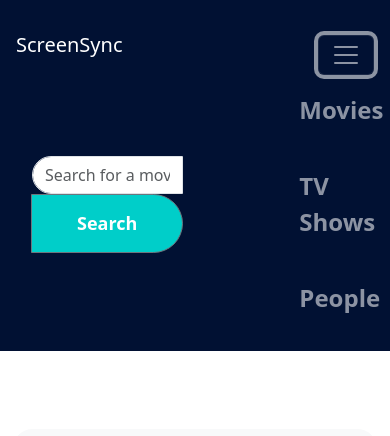
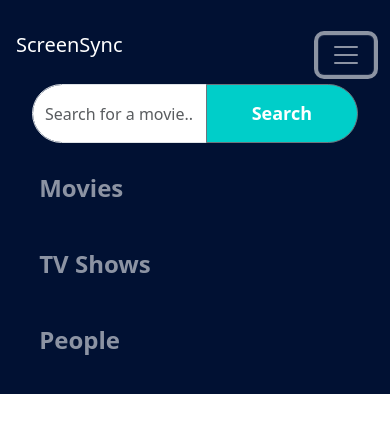
Before and after one commit to derinventingroom/ScreenSync, a React (Create React App) app: page /shows in a window 390 px wide. Both pictures are taken after a click on the button "Toggle navigation". Shown: the top 436 px of the page. Built offline with nearby package versions, Linux system fonts and the light colour scheme; no server answers.

Commit message:
Made the content within the mobile navbar mobile/stacked

```diff
--- a/src/components/Navbar.js
+++ b/src/components/Navbar.js
@@ -5,7 +5,7 @@ import "./css/Navbar.css";
 
 const Navbar = () => {
   return (
-    <nav className="navbar navbar-expand-lg navbar-dark bg-dark px-3">
+    <nav className="navbar navbar-expand-xl navbar-dark bg-dark px-3">
       {/* Logo */}
       <Link className="navbar-brand" to="/">
         ScreenSync
@@ -26,7 +26,7 @@ const Navbar = () => {
 
       {/* Navbar Content */}
       <div className="collapse navbar-collapse" id="navbarNav">
-        <div className="d-flex w-100 align-items-center">
+        <div className="d-flex w-100 align-items-center for-mobile">
           {/* Center SearchBar with flex-grow */}
           <div className="search-bar flex-grow-1 mx-3">
             <SearchBar />
--- a/src/components/css/Navbar.css
+++ b/src/components/css/Navbar.css
@@ -29,3 +29,12 @@
 .search-bar{
     margin-bottom: 1.2rem;
 }
+
+@media screen and (max-width: 1024px) {
+    .for-mobile{
+        flex-direction: column;
+    }
+    .for-mobile .navbar-nav{
+        margin-left: -300px !important;
+    }
+}
```
